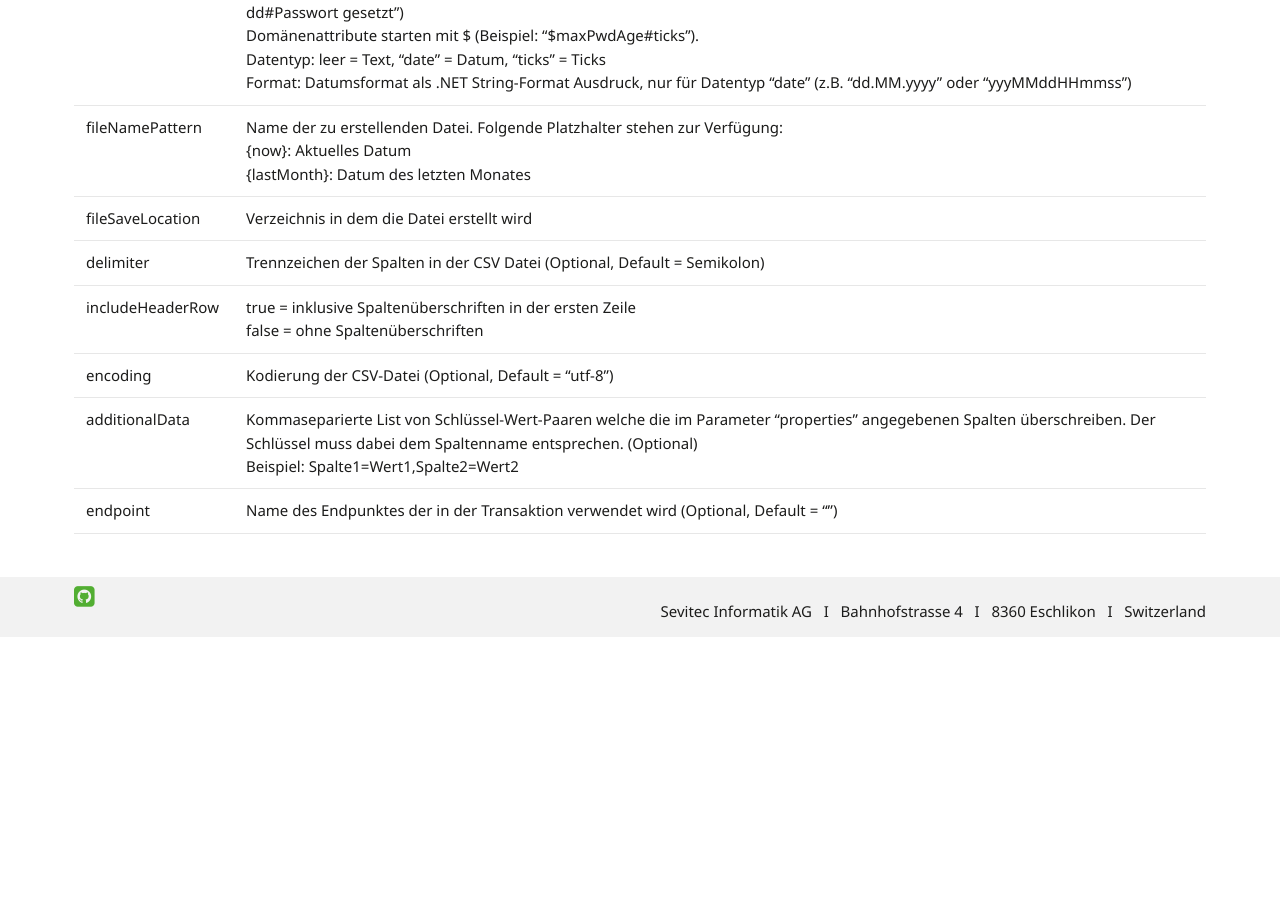
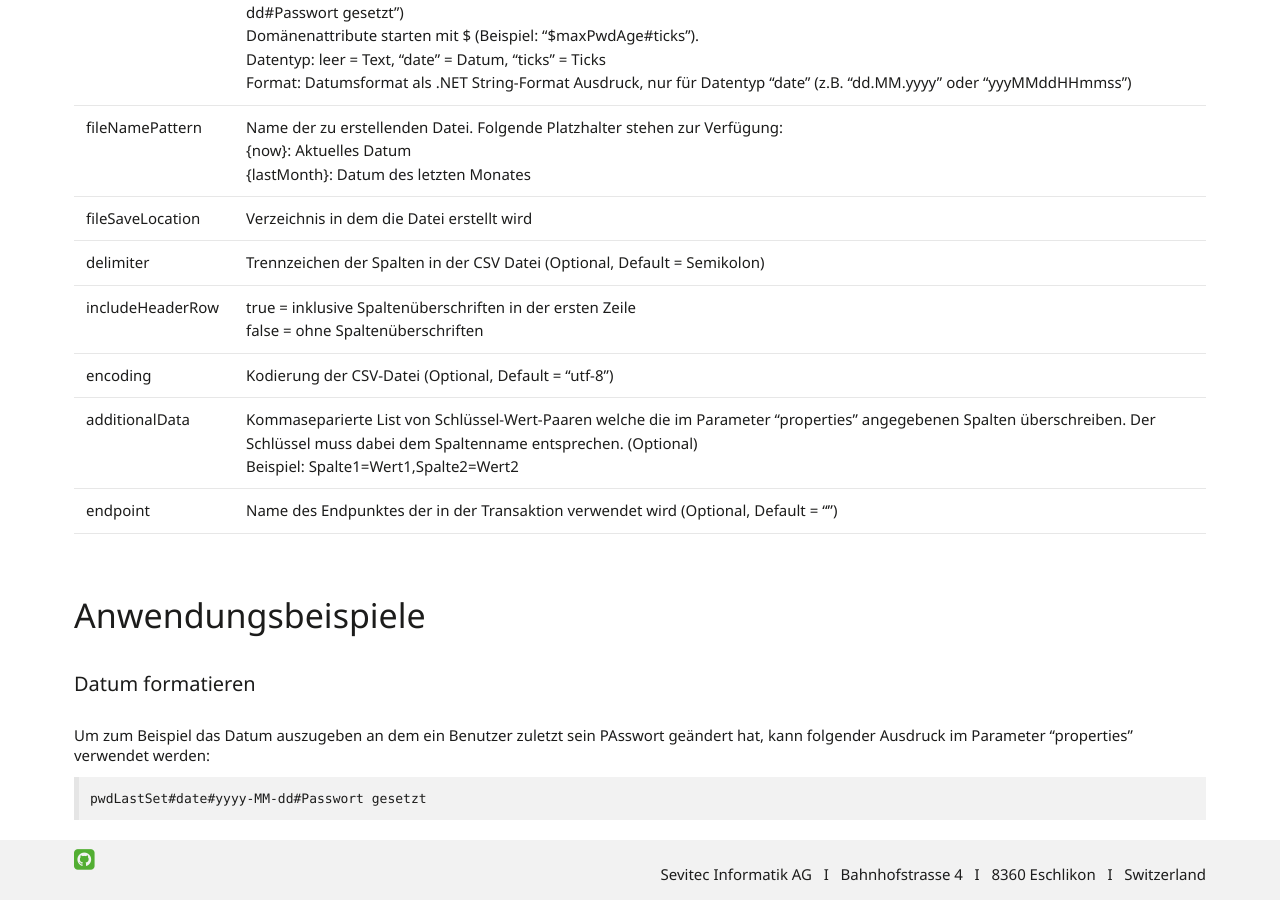
Before and after one commit to primesoft-group/oneconnexx-docs, a Jekyll site: the page built from _pages/addins/de/ldap2csv.md, in a window 1280 px wide and 900 px high, scrolled down 1263 px. Built offline with Jekyll 4.4.1, drawn with Linux system fonts in a browser that asks for light colours; nearby versions of some CDN libraries; some web fonts are replaced; before the commit the page ends 1900 px from its top, so only the background shows below that.

Commit message:
Update ldap2csv.md

````diff
--- a/_pages/addins/de/ldap2csv.md
+++ b/_pages/addins/de/ldap2csv.md
@@ -31,8 +31,11 @@ Das Ldap2CSV Add-In ermittelt via LDAP Angaben aus dem AD (Active Directory) und
 | additionalData | Kommaseparierte List von Schlüssel-Wert-Paaren welche die im Parameter "properties" angegebenen Spalten überschreiben. Der Schlüssel muss dabei dem Spaltenname entsprechen. (Optional)<br/>Beispiel: Spalte1=Wert1,Spalte2=Wert2  |
 | endpoint | Name des Endpunktes der in der Transaktion verwendet wird (Optional, Default = "") |
 
-<!--
 ### Anwendungsbeispiele
 
-ToDo
--->
+##### Datum formatieren
+
+Um zum Beispiel das Datum auszugeben an dem ein Benutzer zuletzt sein PAsswort geändert hat, kann folgender Ausdruck im Parameter "properties" verwendet werden:
+```
+pwdLastSet#date#yyyy-MM-dd#Passwort gesetzt
+```
````
